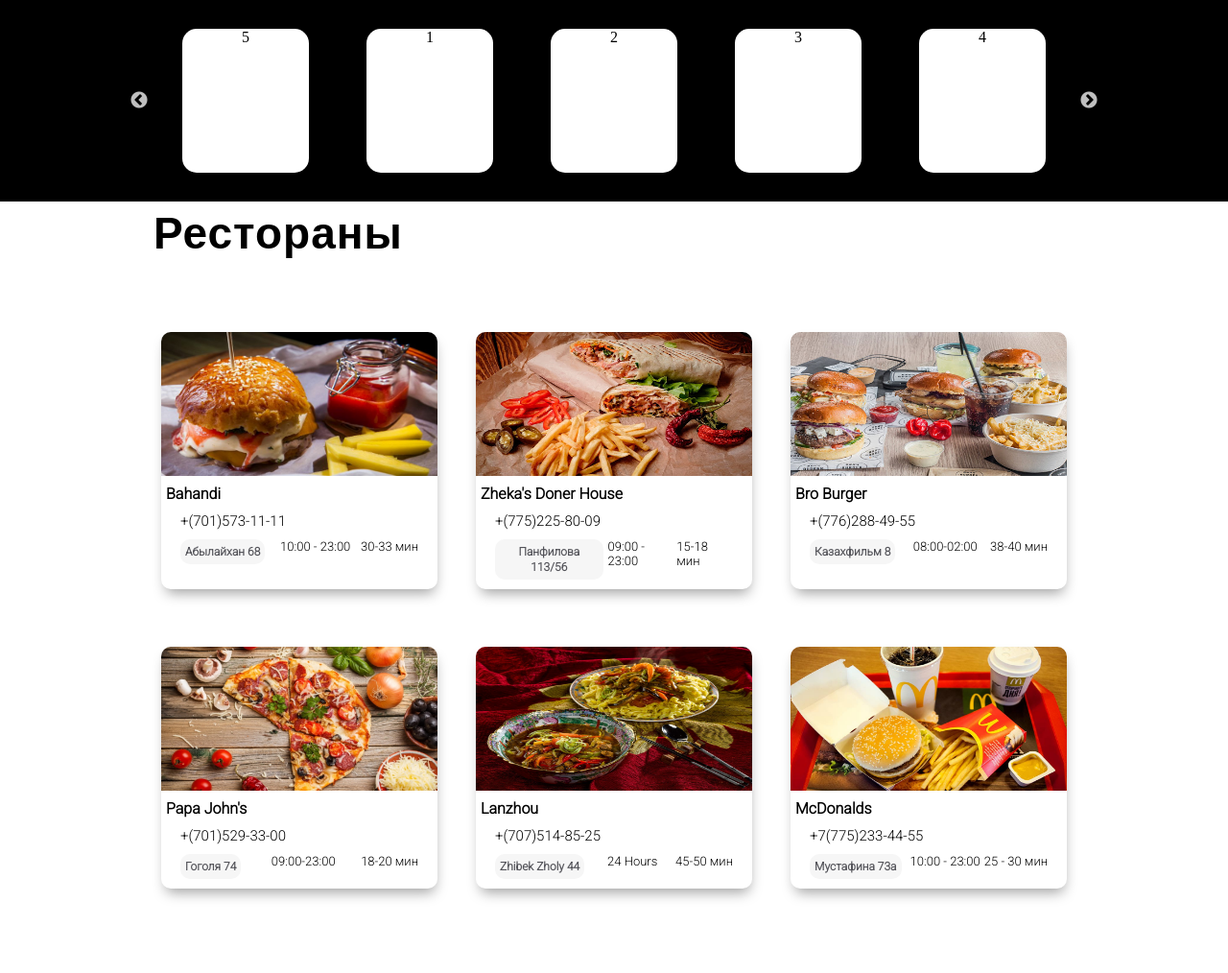
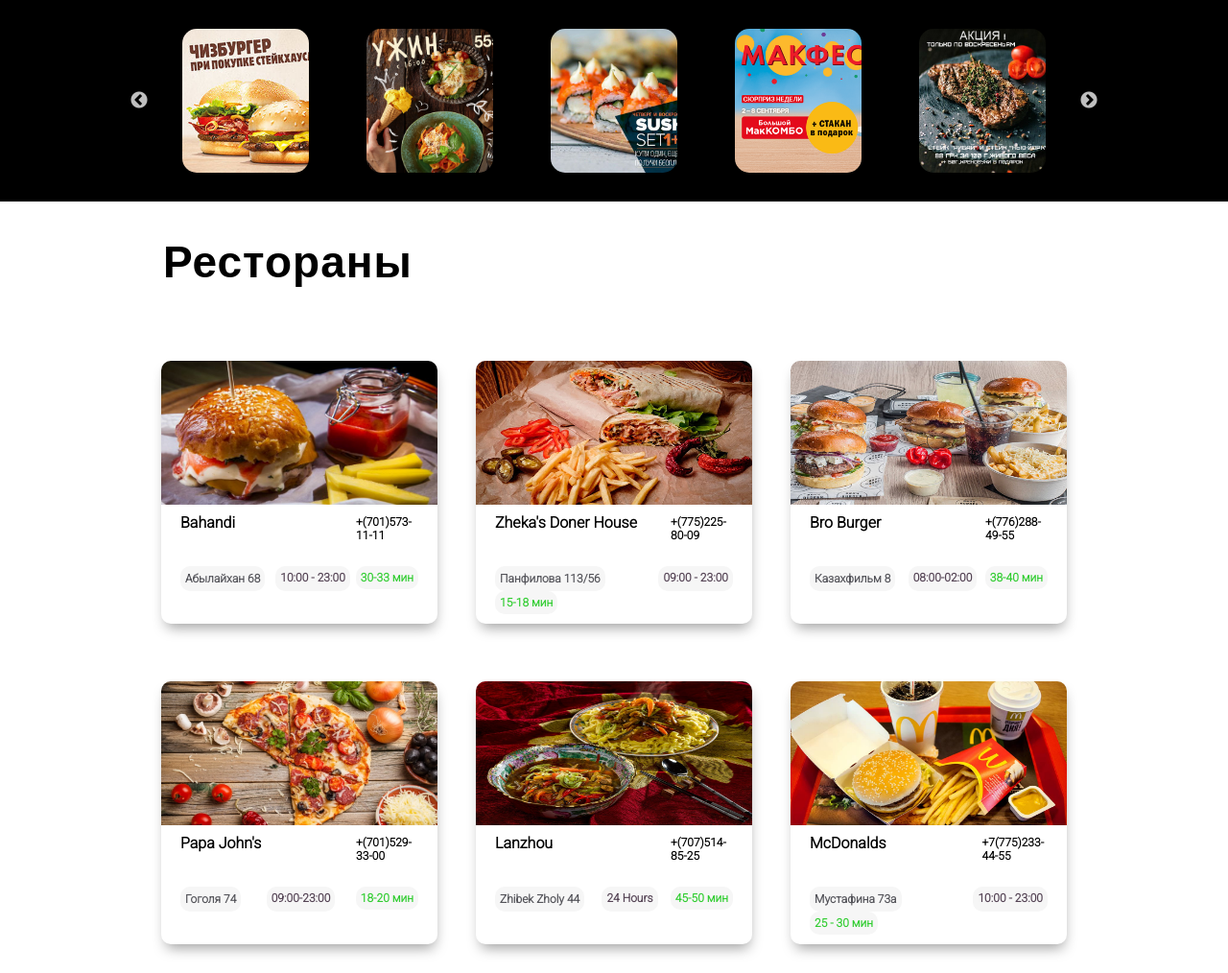
Before and after one commit to azatnt/Project_Aza_Madi, a Django app: page / in a window 1280 px wide. Shown: the part 78-1092 px from the top of the page at 96% size. Before the commit the page ends 1015 px from the top, so only its background shows below. Run offline with Django 3.2, Linux system fonts and the light colour scheme; data comes from the database, SQL or seed files in the repository; both versions use the stored data as it was after the commit; some web fonts are replaced.

Commit message:
Сделана полностью карточка, слайдер тоже сделан

```diff
--- a/Project/Main/Restaurants/templates/restaurants/restaurants_list.html
+++ b/Project/Main/Restaurants/templates/restaurants/restaurants_list.html
@@ -9,37 +9,8 @@
 
 {% for promo in promo %}
 
-<div class="cart-promo">
-  {{promo.name}}
-  <img class="img_" src="{{promo.image.url}}" alt="image"/>
-  {{promo.description}}
-</div>
-<div class="cart-promo">
-
-</div>
-<div class="cart-promo">
-
-</div>
-<div class="cart-promo">
-  4
-</div>
-<div class="cart-promo">
-  5
-</div>
-<div class="cart-promo">
-  1
-</div>
-<div class="cart-promo">
-  2
-</div>
-<div class="cart-promo">
-  3
-</div>
-<div class="cart-promo">
-  4
-</div>
-<div class="cart-promo">
-  5
+<div class="cart-promo" data-url= "{{promo.image.url}}">
+  <!-- <img class="img_" src="{{promo.image.url}}" alt="image"/> -->
 </div>
 
 
@@ -63,16 +34,19 @@
 
 
       <div class="cart-text">
+        <div class="main-info">
+          <a href="{% url 'restaurant_detail_url' slug=restaurant.slug %}">
             <div class="res_name">
               {{restaurant.name}}
             </div>
-
+            </a>
             <!-- <div class="res-description">
                 {{restaurant.description}}
             </div> -->
 
             <div class="res-phone">
               {{restaurant.phone}}
+            </div>
         </div>
 
         <div class="res-info">
--- a/Project/Main/static/css/style.css
+++ b/Project/Main/static/css/style.css
@@ -88,6 +88,12 @@
     display: flex;
 }
 
+.slick-slide img {
+    width: 100%;
+    height: 100%;
+    border-radius: 10px;
+}
+
 .header-login-button {
     font-family: 'Roboto',-apple-system,sans-serif;
     font-weight: 500;
@@ -142,15 +148,17 @@
 
 
 .cart-promo {
-    background-color: white;
     text-align: center;
     justify-content: center;
+    background-repeat: no-repeat;
+    background-size: cover;
     align-items: center;
     border-radius: 15px;
     width: 10%;
     margin: 30px;
     height: 150px !important;
     transition: 0.3s;
+
 }
 
 .cart-promo:hover {
@@ -171,8 +179,10 @@
 
 .restourants {
     font-family: 'Lexend Exa', sans-serif;
+    position: relative;
+    left: 10px;
     width: 75%;
-    margin: 10px auto;
+    margin: 40px auto;
     font-weight: 600;
     font-size: 46px;
     line-height: 46px;
@@ -213,12 +223,21 @@
     font-family: 'Roboto',-apple-system,sans-serif;
 }
 
+.cart-field .cart:hover {
+    -webkit-box-shadow: 1px 8px 38px -4px rgba(161,161,161,1);
+    -moz-box-shadow: 1px 8px 38px -4px rgba(161,161,161,1);
+    box-shadow: 1px 8px 38px -4px rgba(161,161,161,1);
+}
+
 .res_name {
     font-weight: 600;
     margin-top: 5px;
     margin-bottom: 5px;
-    margin-left: -15px;
     cursor: pointer;
+}
+
+.res-phone {
+    font-weight: 700;
 }
 
 .res-info {
@@ -226,9 +245,31 @@
     width: 100%;
     margin: 0 auto;
     justify-content: space-between;
+    flex-wrap: wrap;
     font-size: 13px;
     margin-bottom: 10px;
     margin-top: 10px;
+}
+
+.res-time__delivery {
+    background-color: #f6f6f6;
+    color: limegreen;
+    font-weight: 700;
+    width: max-content;
+    text-align: center;
+    border-radius: 10px;
+    font-size: 12px;
+    height: max-content;
+    padding: 5px;
+}
+
+.res-time__work {
+    font-weight: 700;
+    font-size: 12px;
+    padding: 5px;
+    background-color: #f6f6f6;
+    color: #554455;
+    border-radius: 10px;
 }
 
 .res-address {
@@ -245,8 +286,8 @@
 }
 
 .res-phone {
-    font-size: 15px;
-    margin-top: 10px;
+    font-size: 12px;
+    margin-top: 7px;
     margin-bottom: 5px;
 
 }
@@ -254,6 +295,12 @@
 
 .cart-icon {
     width: 100%;
+}
+
+.cart-text .main-info {
+    display: flex;
+    justify-content: space-between;
+    margin-bottom: 20px;
 }
 
 .cart-icon img {
--- a/Project/Main/static/js/main.js
+++ b/Project/Main/static/js/main.js
@@ -1,15 +1,6 @@
-let searchFood = document.getElementsByName("search-food")[0];
-let getInfo = searchFood.value;
+let getSliderIcons = document.getElementsByClassName("cart-promo");
 
-searchFood.addEventListener("mouseleave", () => {
-    let searchIcon = document.querySelector(".search-icon");
-    searchIcon.style.display = "block";
-});
-
-searchFood.addEventListener("mousemove", () => {
-    let searchIcon = document.querySelector(".search-icon");
-    if (getInfo.length > 0) {
-        searchIcon.style.display = "none";
-    }
-
-});
+for (let i = 0; i < getSliderIcons.length; i++) { // Берем из БД URL и вставляем в BG image
+    let getUrl = getSliderIcons[i].getAttribute("data-url");
+    getSliderIcons[i].style.backgroundImage =  "url(" + getUrl + ")";
+}
--- a/Project/Main/templates/base.html
+++ b/Project/Main/templates/base.html
@@ -2,13 +2,11 @@
 <!DOCTYPE html>
 <head>
   <link rel="stylesheet" type="text/css" href="{% static 'css/style.css' %}">
-<!-- <<<<<<< HEAD -->
   <link href="https://fonts.googleapis.com/css2?family=Roboto:wght@300&display=swap" rel="stylesheet">
   <link href="https://fonts.googleapis.com/css2?family=PT+Sans+Narrow&display=swap" rel="stylesheet">
   <link href="https://fonts.googleapis.com/css2?family=Lexend+Exa&display=swap" rel="stylesheet">
   <link href="https://fonts.googleapis.com/css2?family=Roboto:wght@300&display=swap" rel="stylesheet">
   <link href="https://fonts.googleapis.com/css2?family=PT+Sans+Narrow&display=swap" rel="stylesheet">
-<!-- >>>>>>> 7b0b80ed4a3939dcd5399f659593b5b4fc94b167 -->
   <link href="https://fonts.googleapis.com/css2?family=Roboto:wght@300&display=swap" rel="stylesheet">
   <link href="https://fonts.googleapis.com/css2?family=PT+Sans+Narrow&display=swap" rel="stylesheet">
   <link href="https://fonts.googleapis.com/css2?family=Lexend+Exa&display=swap" rel="stylesheet">
```
Also changed, not shown: Project/Main/db.sqlite3, Project/Main/media/promo-image/022-600x500-555.jpg (added), Project/Main/media/promo-image/21463212_1680692441954830_6125941618330625132_n1.jpg (added), Project/Main/media/promo-image/7ba0f9ae4a5503da302c8970f9cdadef.jpg (added), Project/Main/media/promo-image/9.jpg (added), Project/Main/media/promo-image/chizbuger-pri-pokupke-steikhausa.ba7e8c2301c3d209079e820ac2e30fab.jpg (added), Project/Main/media/promo-image/cv76drmf.jpg.500x300_q95.png (added), Project/Main/media/rest-image/1200px-Papa_Johns_Pizza_logo.svg.png (added), Project/Main/media/rest-image/4_lagman_po-uzbek-00.jpg (added), Project/Main/media/rest-image/4d73e54c0b623ebb8081fe96174.jpg (added), Project/Main/media/rest-image/content_Ice-burger.jpg (added), Project/Main/media/rest-image/lagman.jpg (added), Project/Main/media/rest-image/mcdonalds-value-never-order-copy.jpg (added), Project/Main/media/rest-image/unnamed.jpg (added), 2 more files. Lines whose indentation alone changed are shown as unchanged.
